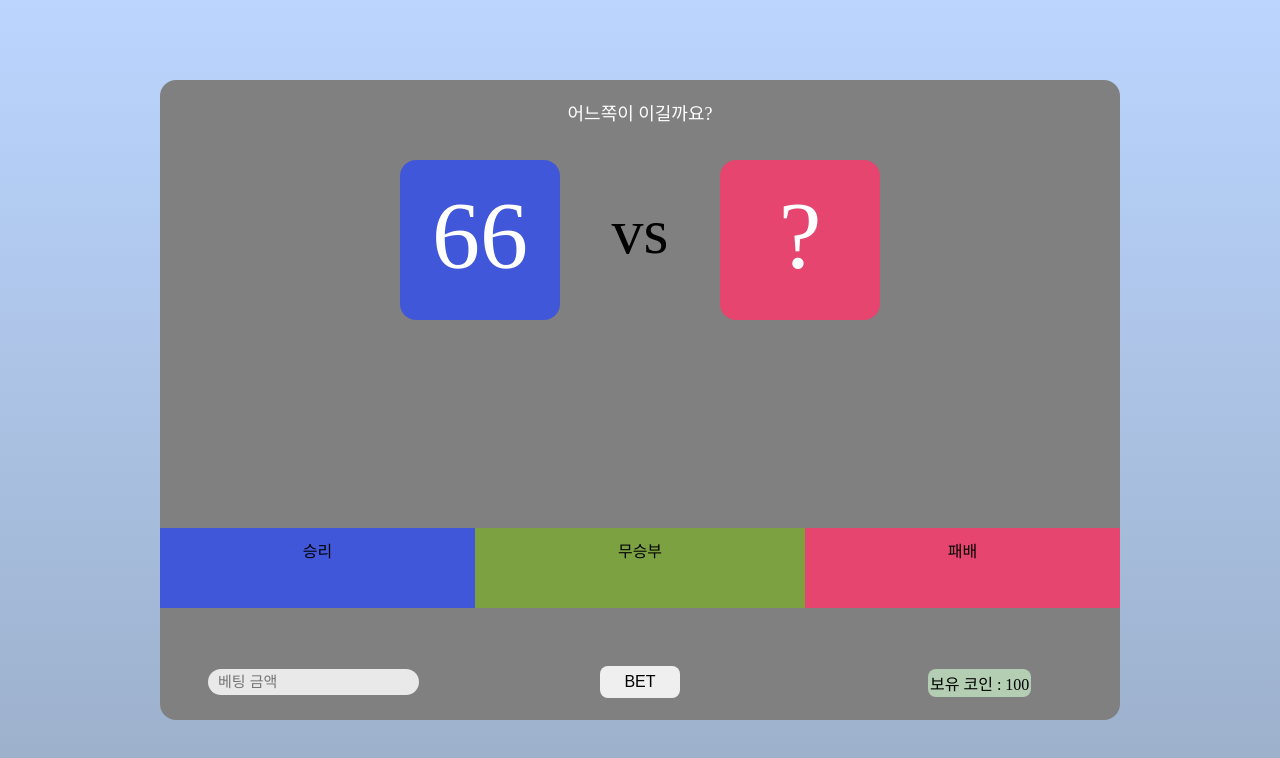
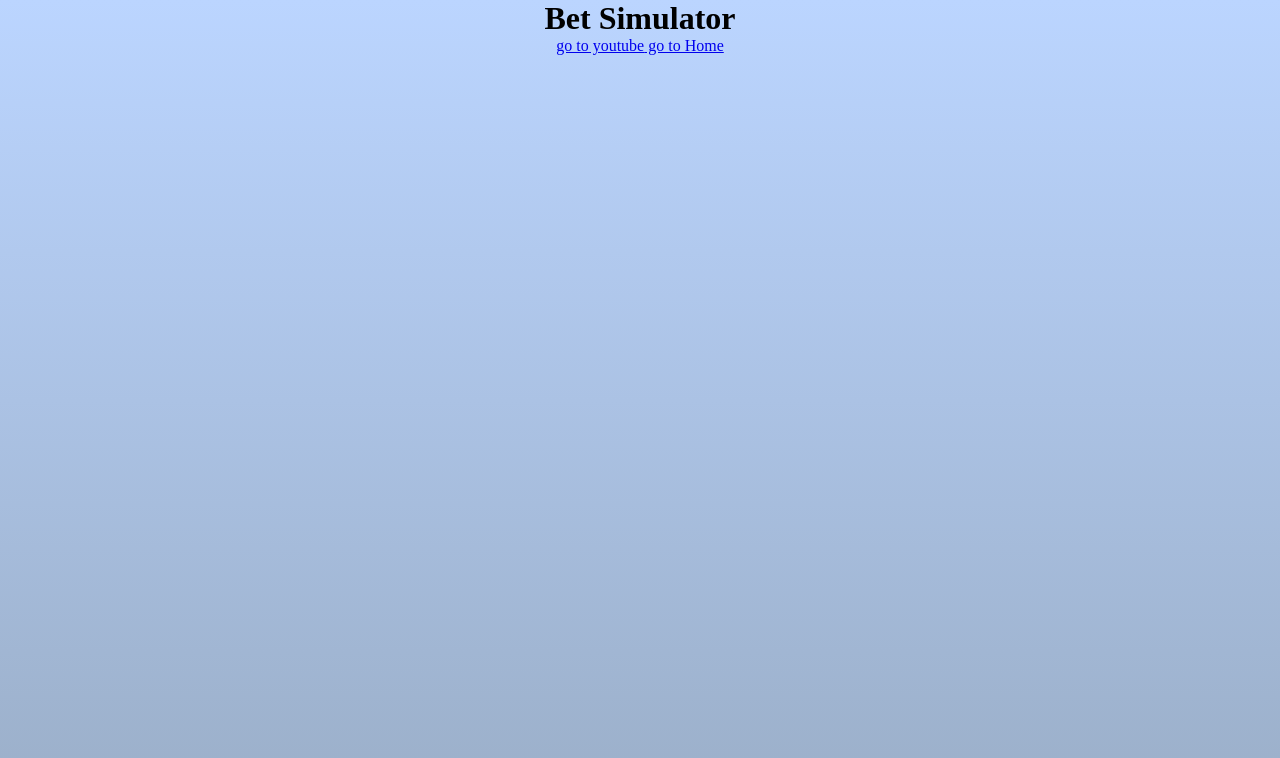
Before and after one commit to Kanghaseong/gachago, a Vue app: page /youtube in a window 1280 px wide. Shown: the top 758 px of the page. Built offline with nearby package versions, Linux system fonts and the light colour scheme.

Commit message:
testing Router

```diff
--- a/index.html
+++ b/index.html
@@ -8,7 +8,9 @@
     <style>
       html, body {
         height: 100%;
-        margin: 0;
+        margin: auto;
+        padding: 0;
+        border: 0;
         background-image: linear-gradient(rgb(187, 213, 255),rgb(155, 175, 201));
       }
     </style>
--- a/src/App.vue
+++ b/src/App.vue
@@ -1,19 +1,30 @@
 <script>
 import { RouterLink, RouterView } from 'vue-router'
-import Home from './views/HomeView.vue';
 
-
-export default {
-  components: {
-    Home
-  },
-}
 </script>
 
 <template>
-    <Home/>
+  <h1>Bet Simulator</h1>
+  <div class="Routes">
+    <RouterLink to="/youtube"> go to youtube</RouterLink>
+    <RouterLink to="/highLow"> go to Home</RouterLink>
+    <RouterView />
+  </div>
+
 </template>
 
 <style scoped>
+* {
+  margin: auto;
 
+}
+
+h1 {
+  text-align: center;
+
+}
+
+.Routes {
+  text-align: center;
+}
 </style>
--- a/src/router/index.js
+++ b/src/router/index.js
@@ -1,14 +1,20 @@
 import { createRouter, createWebHistory } from 'vue-router'
-import HomeView from '../views/HomeView.vue'
+import HighLowView from '../views/HighLowView.vue'
 
 const router = createRouter({
   history: createWebHistory(import.meta.env.BASE_URL),
   routes: [
     {
-      path: '/',
-      name: 'home',
-      component: HomeView
+      path: '/highLow',
+      name: 'highLowName',
+      component: HighLowView
     },
+
+    // {
+    //   path: '/youtube',
+    //   name: 'youtubeView',
+    //   component: YoutubeView
+    // },
     // {
     //   path: '/about',
     //   name: 'about',
```
Also changed, not shown: src/views/YoutubeView.vue (added, +11 -0 lines), src/views/HighLowView.vue (renamed from src/views/HomeView.vue).
